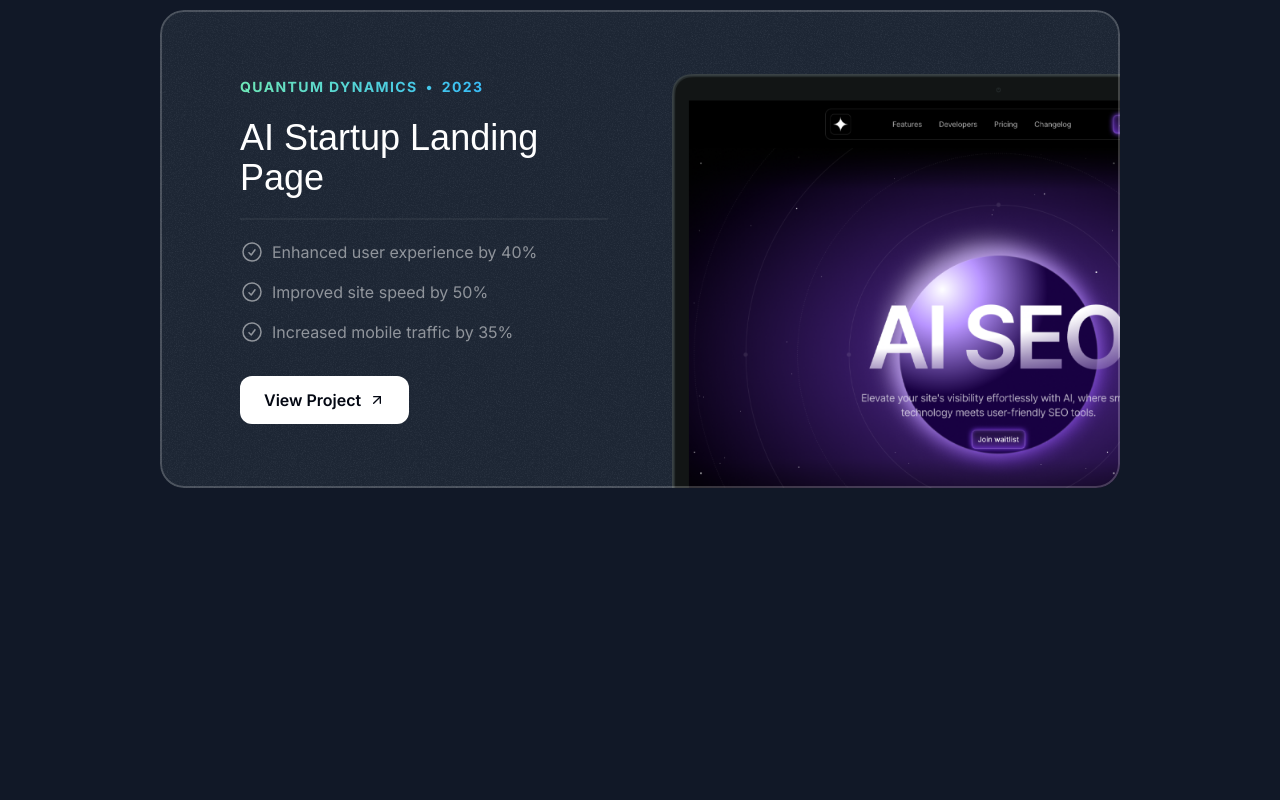
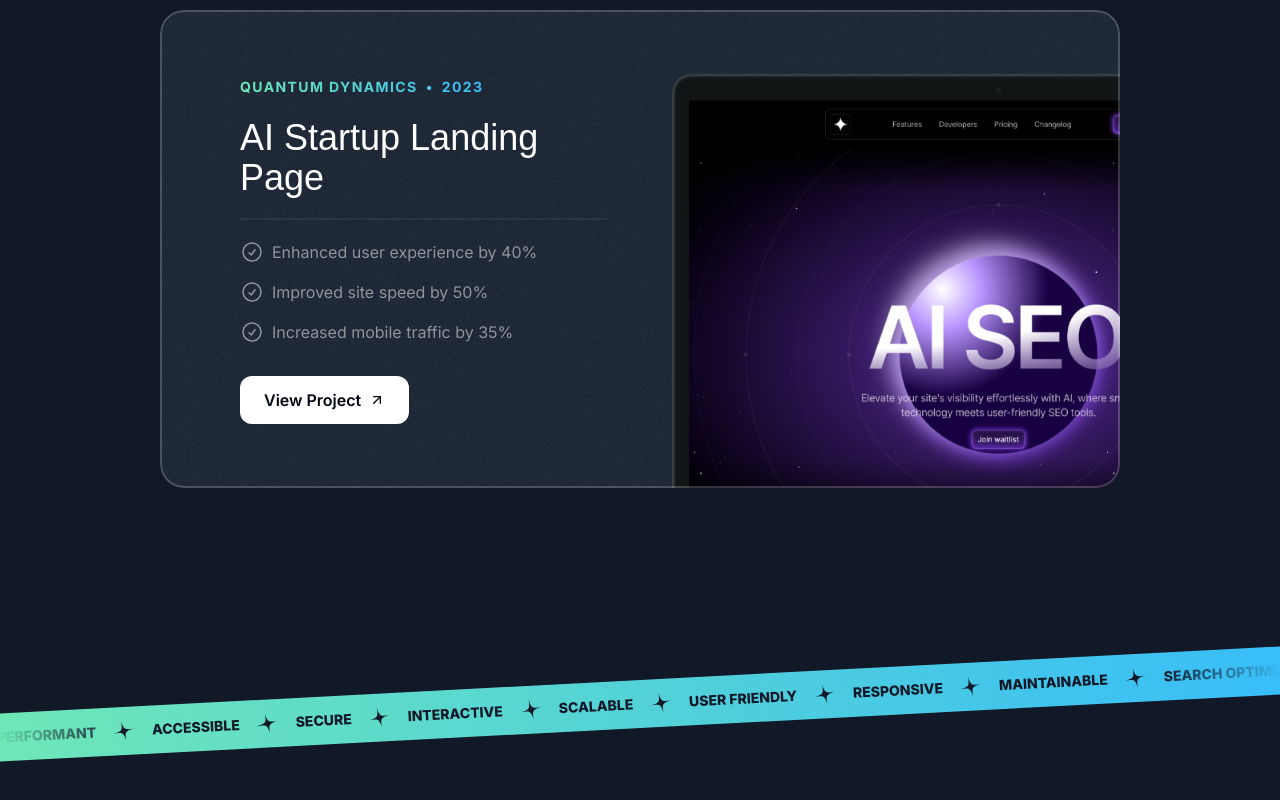
Before and after one commit to Sadrach-Harmasantyo/my-portofolio, a Next.js app: page / in a window 1280 px wide. Shown: the part 2400-3200 px from the top of the page. Before the commit the page ends 2984 px from the top, so only its background shows below. Built offline with nearby package versions, Linux system fonts and the light colour scheme; a web font is replaced by a local one.

Commit message:
feat: add tape section

```diff
--- a/src/app/page.tsx
+++ b/src/app/page.tsx
@@ -1,6 +1,7 @@
 import Header from "@/sections/Header";
 import Hero from "@/sections/Hero";
 import Projects from "@/sections/Projects";
+import Tape from "@/sections/Tape";
 
 export default function Home() {
   return (
@@ -8,6 +9,7 @@
       <Header />
       <Hero />
       <Projects />
+      <Tape />
     </div>
   );
 }
--- a/src/sections/Tape.tsx
+++ b/src/sections/Tape.tsx
@@ -0,0 +1,23 @@
+import React from "react";
+import StarIcon from "@/assets/icons/star.svg";
+
+const words = ["Performant", "Accessible", "Secure", "Interactive", "Scalable", "User Friendly", "Responsive", "Maintainable", "Search Optimized", "Usable", "Reliable"];
+
+export default function Tape() {
+  return (
+    <section className="py-16 lg:py-24 overflow-x-clip">
+      <div className="bg-gradient-to-r from-emerald-300 to-sky-400 -rotate-3 -mx-1">
+        <div className="flex [mask-image:linear-gradient(to_right,transparent,black_10%,black_90%,transparent)]">
+          <div className="flex flex-none gap-4 py-3">
+            {words.map((word) => (
+              <div key={word} className="inline-flex gap-4 items-center">
+                <span className="text-gray-900 uppercase font-extrabold text-sm">{word}</span>
+                <StarIcon className="size-6 text-gray-900 -rotate-12" />
+              </div>
+            ))}
+          </div>
+        </div>
+      </div>
+    </section>
+  );
+}
```
